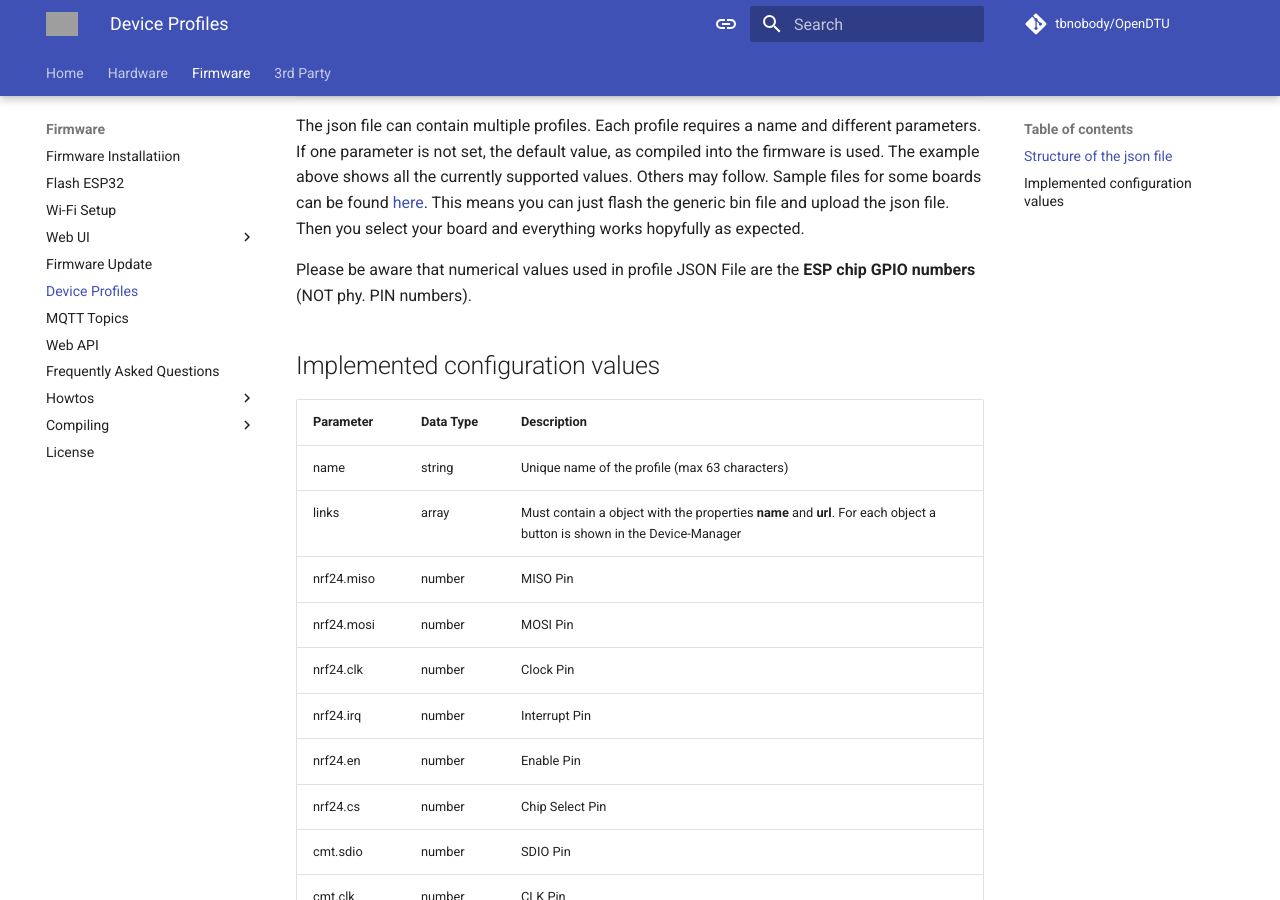
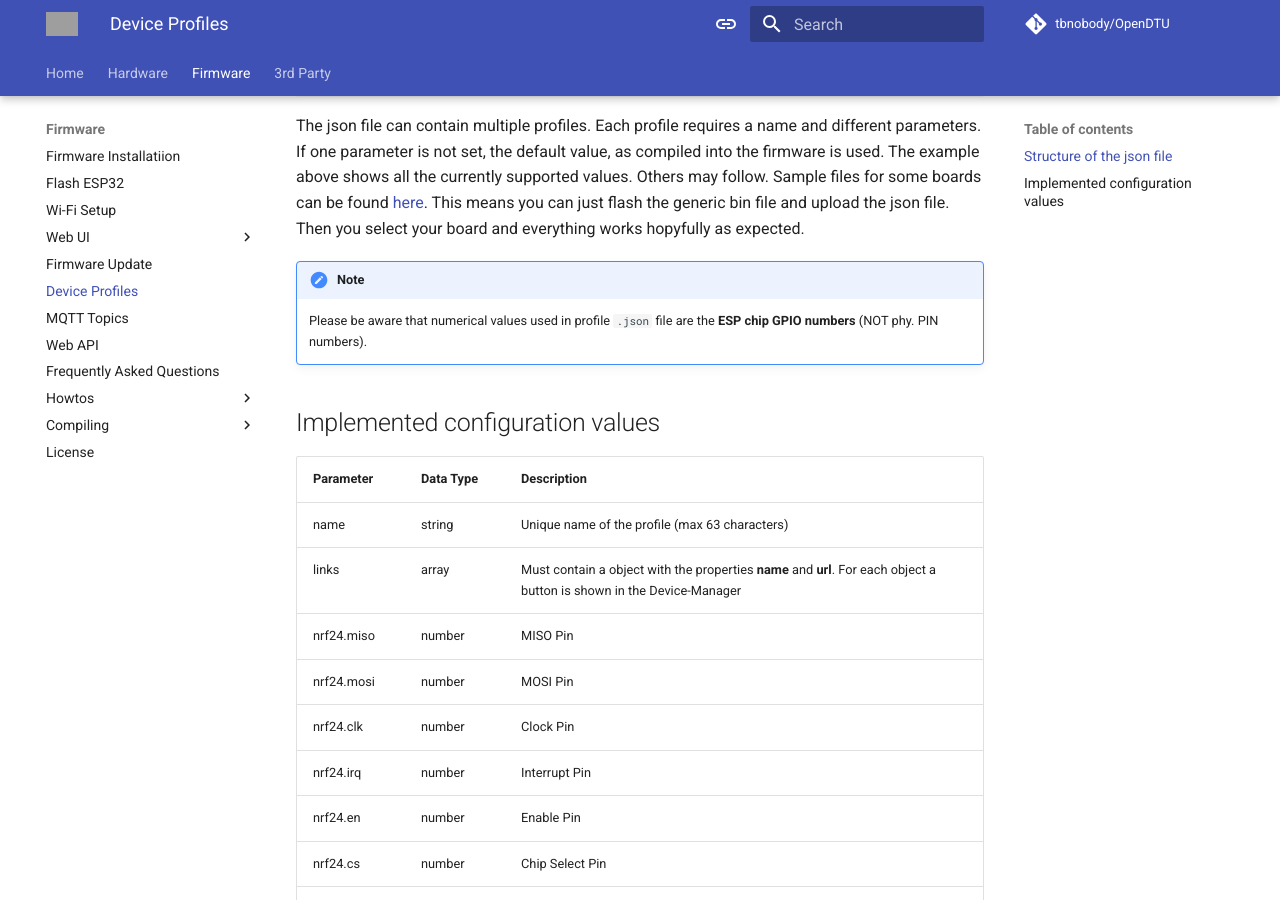
Before and after one commit to tbnobody/OpenDTU-docs, an MkDocs documentation site: the page built from docs/firmware/device_profiles.md, in a window 1280 px wide and 900 px high, scrolled down 1837 px. Built offline with MkDocs 1.6.1 and Material for MkDocs 9.7.7, drawn with Linux system fonts in a browser that asks for light colours; comment, search, counter and statistics services are not loaded; grey boxes are pictures that could not be loaded.

Commit message:
Beautify gpio note

```diff
--- a/docs/firmware/device_profiles.md
+++ b/docs/firmware/device_profiles.md
@@ -83,7 +83,9 @@ To change the device profile, navigate to the "Device Manager" and selected the
 
 The json file can contain multiple profiles. Each profile requires a name and different parameters. If one parameter is not set, the default value, as compiled into the firmware is used. The example above shows all the currently supported values. Others may follow. Sample files for some boards can be found [here](https://github.com/tbnobody/OpenDTU/tree/master/docs/DeviceProfiles){target=_blank}. This means you can just flash the generic bin file and upload the json file. Then you select your board and everything works hopyfully as expected.
 
-Please be aware that numerical values used in profile JSON File are the **ESP chip GPIO numbers** (NOT phy. PIN numbers).
+!!! note "Note"
+
+    Please be aware that numerical values used in profile `.json` file are the **ESP chip GPIO numbers** (NOT phy. PIN numbers).
 
 ## Implemented configuration values
 
```
